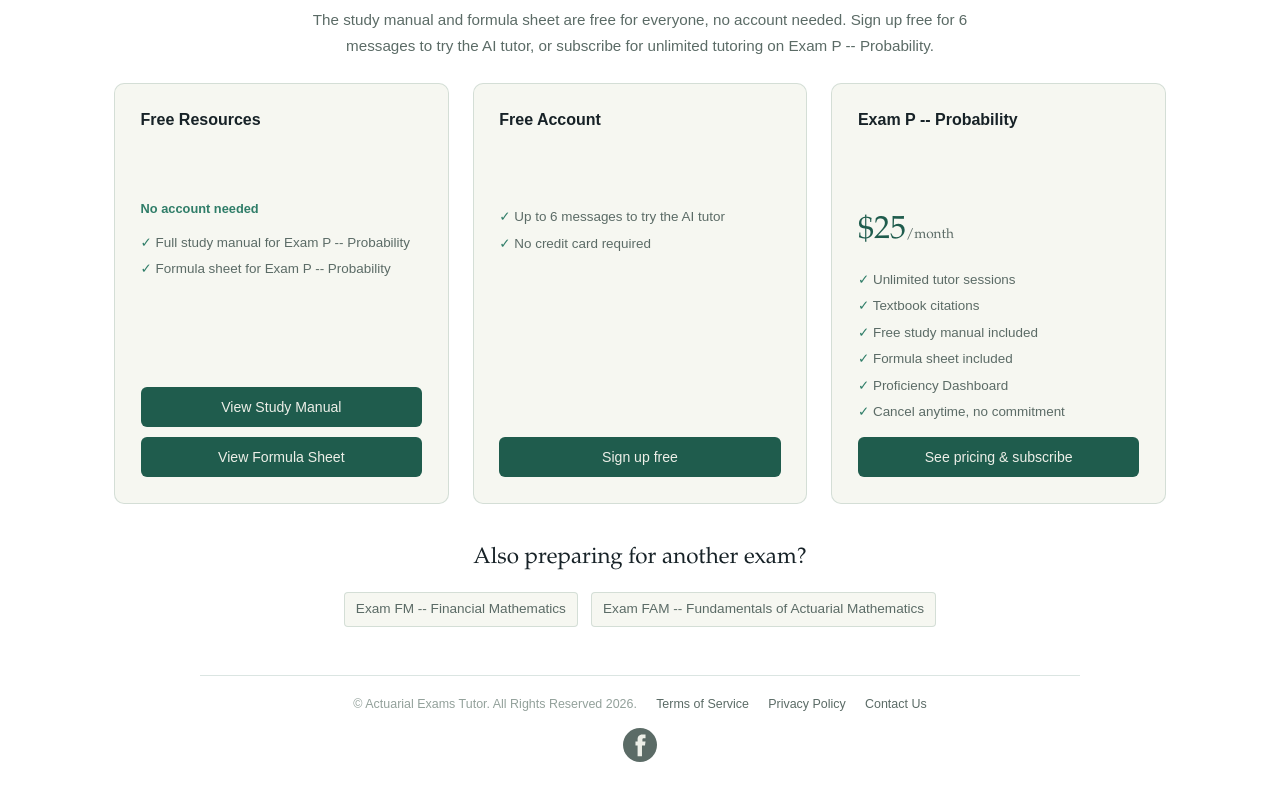
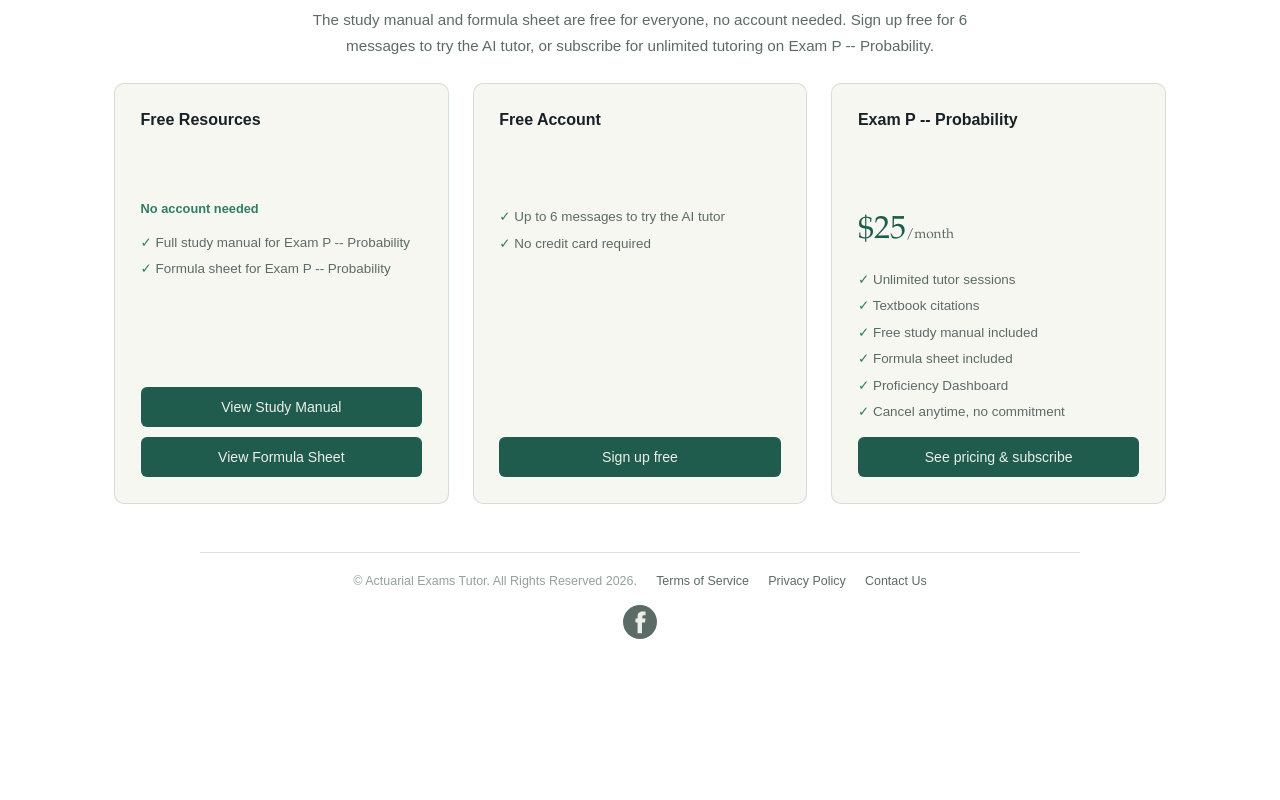
Before and after one commit to rlidgi/actuarial-exam-tutor, a Next.js app in the folder frontend/: page /exams/P in a window 1280 px wide. Shown: the part 727-1527 px from the top of the page. After the commit the page ends 1462 px from the top, so only its background shows below. Built offline with nearby package versions, Linux system fonts and the light colour scheme; no server answers.

Commit message:
Remove "Also preparing for another exam?" section from exam pages

```diff
--- a/frontend/src/app/exams/[code]/exam-overview-content.tsx
+++ b/frontend/src/app/exams/[code]/exam-overview-content.tsx
@@ -7,7 +7,7 @@ import { useAuth } from "@/lib/auth-context";
 import { MarketingHeader } from "@/components/marketing-header";
 import { SiteFooter } from "@/components/site-footer";
 import { SignInModal } from "@/components/sign-in-modal";
-import { EXAM_CODES, EXAM_OVERVIEW, type ExamCode } from "./exam-overview-data";
+import { EXAM_OVERVIEW, type ExamCode } from "./exam-overview-data";
 import { TOPIC_ICONS } from "./topic-icons";
 
 const PAID_FEATURES = [
@@ -49,8 +49,6 @@ export default function ExamOverviewContent({ code }: { code: ExamCode }) {
       setShowSignIn(true);
     }
   };
-
-  const otherExams = EXAM_CODES.filter((c) => c !== code);
 
   return (
     <div className="landing">
@@ -174,17 +172,6 @@ export default function ExamOverviewContent({ code }: { code: ExamCode }) {
         </div>
       </div>
 
-      <div className="exam-overview-section">
-        <h2>Also preparing for another exam?</h2>
-        <div className="exam-overview-switch">
-          {otherExams.map((c) => (
-            <Link key={c} className="btn" href={`/exams/${c}`}>
-              {EXAM_OVERVIEW[c].fullName}
-            </Link>
-          ))}
-        </div>
-      </div>
-
       <SiteFooter />
     </div>
   );
--- a/frontend/src/app/globals.css
+++ b/frontend/src/app/globals.css
@@ -924,12 +924,6 @@ body > * {
   flex-direction: column;
   gap: 0.6rem;
 }
-.exam-overview-switch {
-  display: flex;
-  justify-content: center;
-  gap: 0.8rem;
-  flex-wrap: wrap;
-}
 @media (max-width: 860px) {
   .exam-overview-cards {
     grid-template-columns: 1fr;
```
